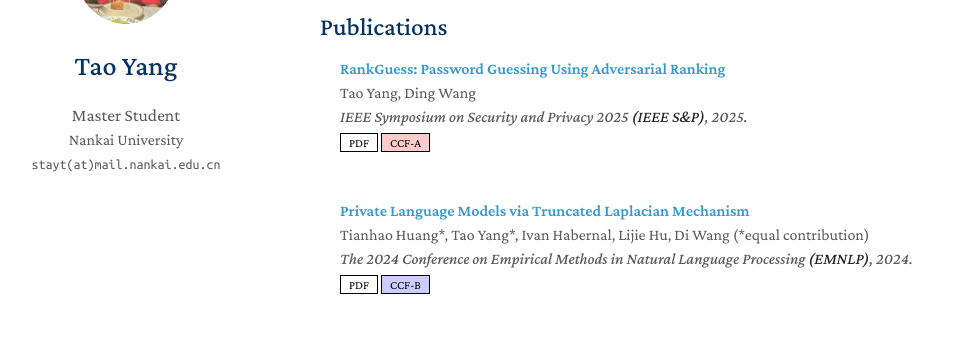
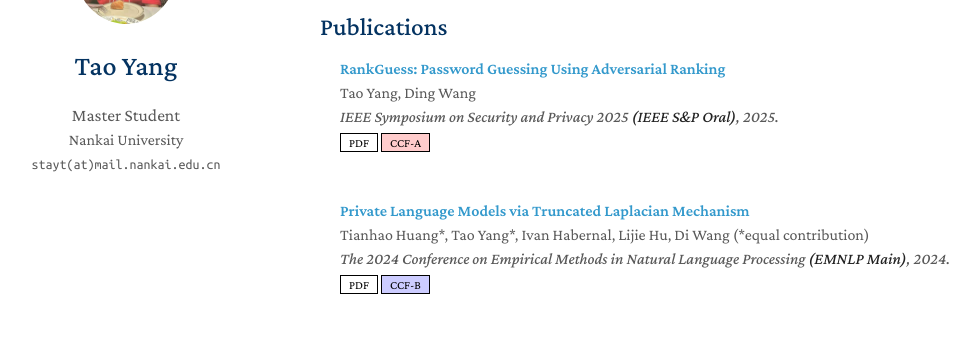
Before and after one commit to stayt1/stayt1.github.io, a Jekyll site: the page built from index.md, in a window 1280 px wide and 900 px high, scrolled down 716 px. Shown: the part 176-533 px from the top of the window, without its empty margins (150-1130 px from the left). Built offline with Jekyll 4.4.1, drawn with Linux system fonts in a browser that asks for light colours; a style sheet for code colours, icons or effects is not loaded; our own code applies the rules of GitHub Pages for plain Markdown files.

Commit message:
Update publications.yml

```diff
--- a/_data/publications.yml
+++ b/_data/publications.yml
@@ -1,11 +1,11 @@
 main:
   - title: "RankGuess: Password Guessing Using Adversarial Ranking"
     authors: Tao Yang, Ding Wang
-    conference: IEEE Symposium on Security and Privacy 2025 <strong>(IEEE S&P)</strong>, 2025.
+    conference: IEEE Symposium on Security and Privacy 2025 <strong>(IEEE S&P Oral)</strong>, 2025.
     pdf: stayt1.github.io
     ccfa: CCF-A
   - title: "Private Language Models via Truncated Laplacian Mechanism"
     authors: Tianhao Huang*, Tao Yang*, Ivan Habernal, Lijie Hu, Di Wang (*equal contribution)
-    conference: The 2024 Conference on Empirical Methods in Natural Language Processing <strong>(EMNLP)</strong>, 2024.
+    conference: The 2024 Conference on Empirical Methods in Natural Language Processing <strong>(EMNLP Main)</strong>, 2024.
     pdf: stayt1.github.io
     ccfb: CCF-B
```
